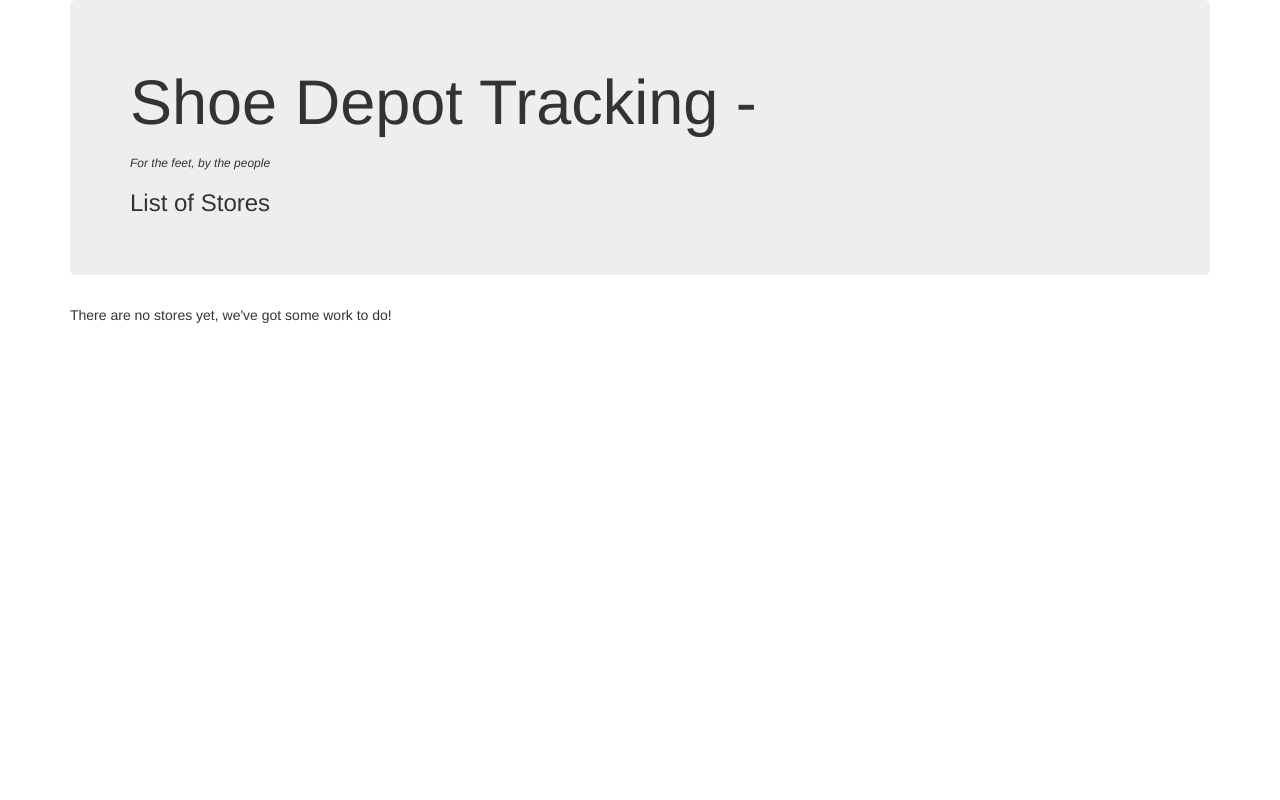
After one commit to CallaRudolph/php-shoeDistribution, a PHP site: template views/stores.html.twig in a window 1280 px wide. The commit adds this page. Run offline with PHP 8.4, Linux system fonts and the light colour scheme; the template is opened without the code that fills it, so the values that code supplies are empty; some libraries are stand-ins or nearby versions.

Commit message:
create stores.html with route and initial twig entry, add .htaccess

```diff
--- a/app/app.php
+++ b/app/app.php
@@ -22,5 +22,9 @@
         return $app['twig']->render('index.html.twig', array('stores' => Store::getAll(), 'shoes' => Shoe::getAll()));
     });
 
+    $app->get("/stores", function() use ($app) {
+        return $app['twig']->render('stores.html.twig', array('stores' => Store::getAll()));
+    });
+
     return $app;
 ?>
--- a/views/index.html.twig
+++ b/views/index.html.twig
@@ -7,7 +7,7 @@
         <div class="container">
             <div class="jumbotron">
                 <h1>Shoe Depot Tracking</h1>
-                <h4><em>For the feet, by the people</em></h4>
+                <h6><em>For the feet, by the people</em></h6>
             </div>
             <h4>Add or view all <a href="/stores">stores</a></h4>
             <br>
--- /dev/null
+++ b/views/stores.html.twig
@@ -0,0 +1,25 @@
+<html>
+    <head>
+        <link rel="stylesheet" href="https://maxcdn.bootstrapcdn.com/bootstrap/3.3.7/css/bootstrap.min.css">
+        <title>Shoe Depot Stores</title>
+    </head>
+    <body>
+        <div class="container">
+            <div class="jumbotron">
+                <h1>Shoe Depot Tracking -<h1>
+                <h6><em>For the feet, by the people</em></h6>
+                <h3>List of Stores</h3>
+            </div>
+            {% if stores is not empty %}
+                <h2>Here are all of the stores we distribute our quality products to:</h2>
+                <ul>
+                    {% for store in stores %}
+                        <li> <a href="/store/{{ store.getId }}"> {{ store.getName }}</a> </li>
+                    {% endfor %}
+                </ul>
+            {% else %}
+                <p>There are no stores yet, we've got some work to do!</p>
+            {% endif %}
+        </div>
+    </body>
+</html>
```
Also changed, not shown: web/.htaccess (added).
